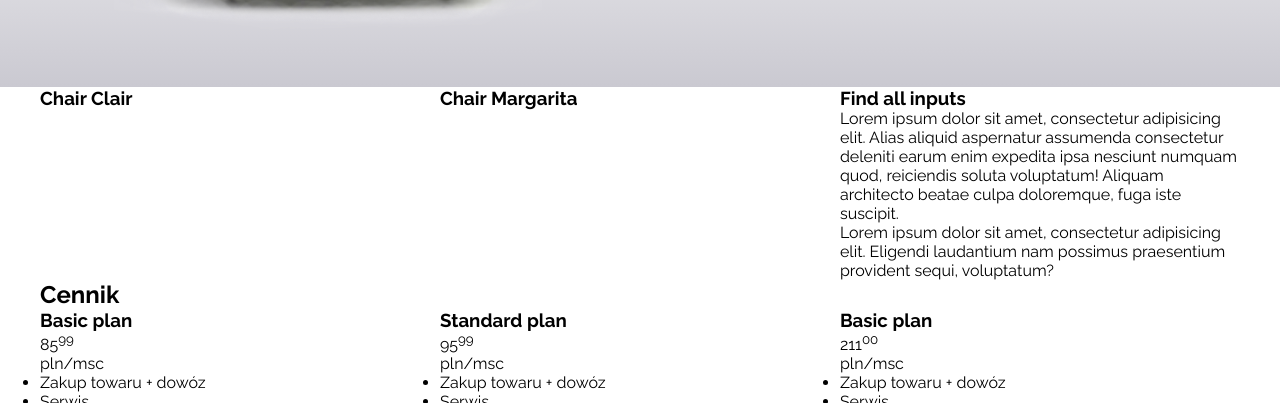
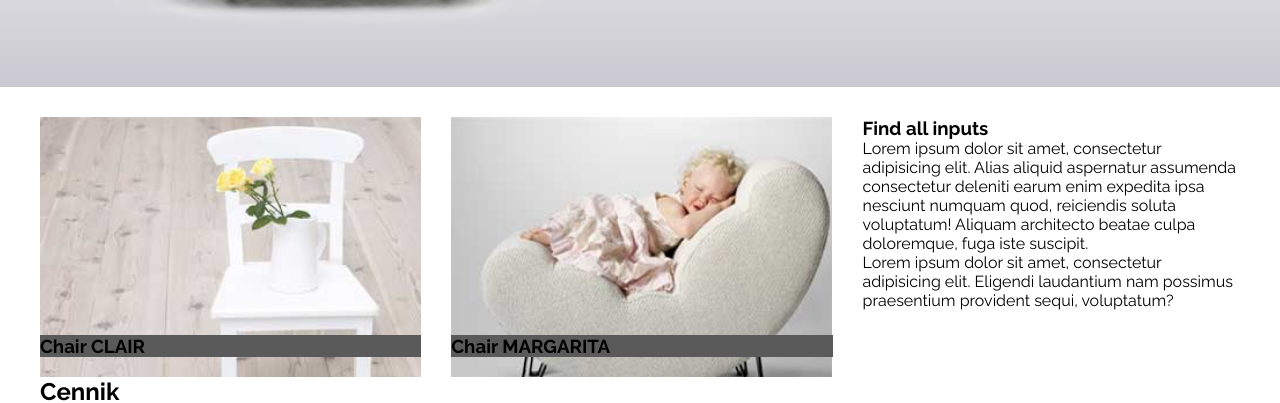
Before and after one commit to PatrykRudzinski/Sit_on_chair, a plain HTML site: page index.html in a window 1280 px wide. Shown: the part 533-936 px from the top of the page. Drawn offline with Linux system fonts and the light colour scheme.

Commit message:
czesc sekcji oferta

```diff
--- a/css/style.css
+++ b/css/style.css
@@ -121,13 +121,11 @@ img {
 }
 
 /*-----------------------------------------------------------------
-    Site header
+    Carousel
 -----------------------------------------------------------------*/
 
 .carousel {
     background: #fbfbfb;
-    /*background: -moz-linear-gradient(top, #fbfbfb 0%, #cac9d1 100%);*/
-    /*background: -webkit-linear-gradient(top, #fbfbfb 0%,#cac9d1 100%);*/
     background: linear-gradient(to bottom, #fbfbfb 0%, #fbfbfb 50%, #cac9d1 100%);
 }
 
@@ -165,7 +163,7 @@ img {
     font-size: 30px;
 }
 
-.wrapper {
+.carousel-wrapper {
     position: relative;
 }
 
@@ -184,3 +182,47 @@ img {
 .arrow-right {
     right: 5px;
 }
+
+/*-----------------------------------------------------------------
+    Offert
+-----------------------------------------------------------------*/
+.offert .container {
+    margin-top: 30px;
+}
+
+.offert .layout-3-cols {
+    margin: 0 -17px;
+}
+
+.offert .column {
+    padding: 0 17px;
+    position: relative;
+}
+
+.offert .column img {
+    max-width: none;
+    width: 101%;
+}
+
+.offert-item-img div {
+    position: absolute;
+    padding: 0 13px 0 17px;
+    width: 100%;
+    bottom: 20px;
+    left: 0;
+}
+
+.offert-item-img h3 {
+    background-color: #5b5a5a;
+    height: 100%;
+    width: 100%;
+}
+
+.offert .column h3 > span {
+    text-transform: uppercase;
+}
+
+
+.offert-inputs {
+
+}
--- a/index.html
+++ b/index.html
@@ -34,7 +34,7 @@
     <main class="site-main">
         <article class="carousel">
             <div class="container">
-                <div class="layout-2_3-cols wrapper">
+                <div class="layout-2_3-cols carousel-wrapper">
                     <span class="arrow arrow-left">&lt;</span>
                     <span class="arrow arrow-right">&gt;</span>
                     <div class="column column-2">
@@ -56,13 +56,15 @@
         <article class="offert">
             <div class="container">
                 <div class="layout-3-cols">
-                    <div class="column">
-                        <h3>Chair <span>Clair</span></h3>
+                    <div class="column offert-item-img offert-clair">
+                        <img src="images/box1_img.jpg" alt="">
+                        <div><h3>Chair <span>Clair</span></h3></div>
                     </div>
-                    <div class="column">
-                        <h3>Chair <span>Margarita</span></h3>
+                    <div class="column offert-item-img offert-margarita">
+                        <img src="images/box2_img.jpg" alt="">
+                        <div><h3>Chair <span>Margarita</span></h3></div>
                     </div>
-                    <div class="column">
+                    <div class="column offert-inputs">
                         <h3>Find all inputs</h3>
                         <p>Lorem ipsum dolor sit amet, consectetur adipisicing elit. Alias aliquid aspernatur assumenda consectetur deleniti earum enim expedita ipsa nesciunt numquam quod, reiciendis soluta voluptatum! Aliquam architecto beatae culpa doloremque, fuga iste suscipit.</p>
                         <p>Lorem ipsum dolor sit amet, consectetur adipisicing elit. Eligendi laudantium nam possimus praesentium provident sequi, voluptatum?</p>
```
